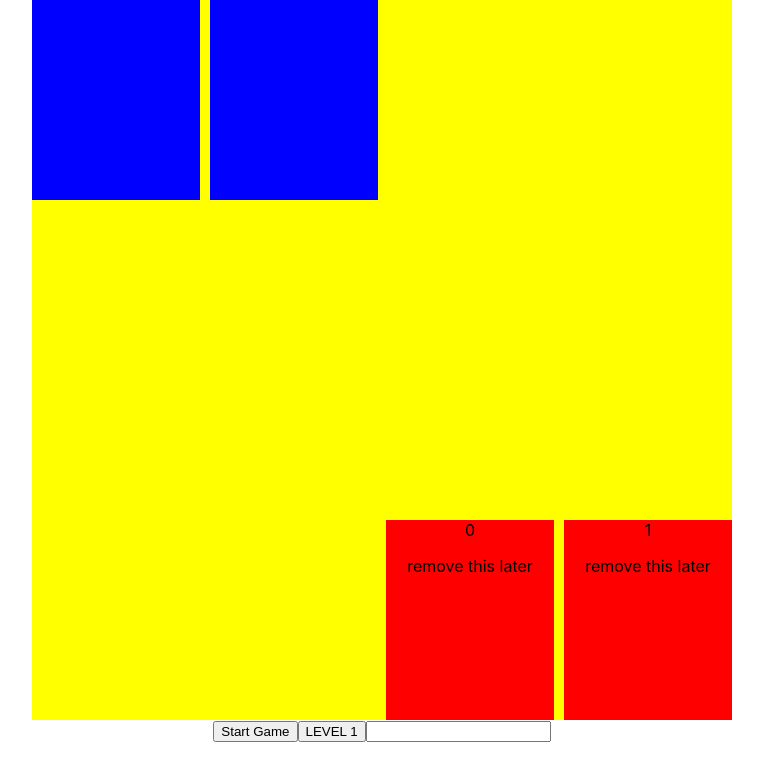
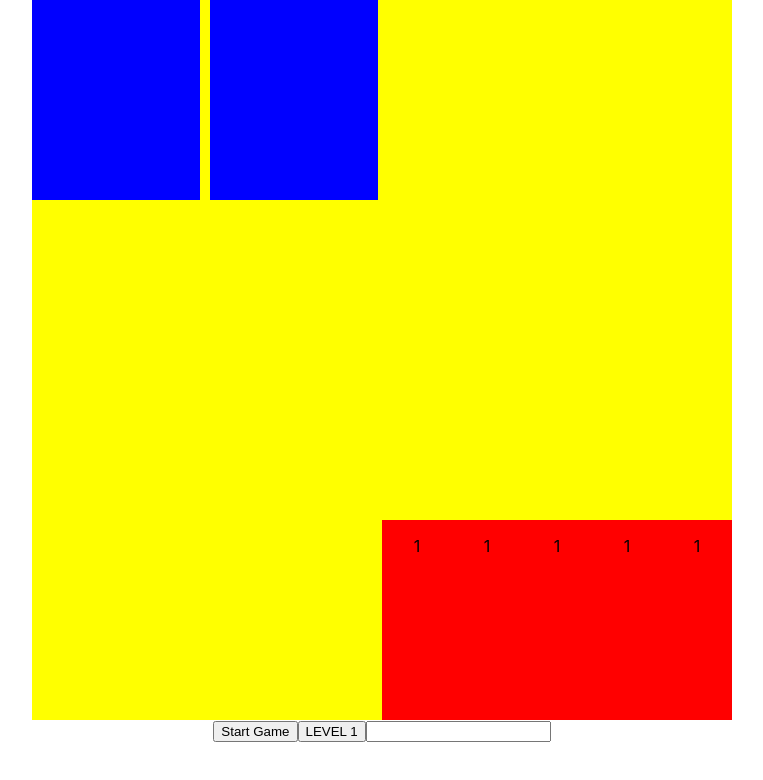
Before and after one commit to dirtyhoops/flexbox-game, a React (Create React App) app: page / in a window 1280 px wide. Shown: the top 780 px of the page, without its empty margins (258-1021 px from the left). Built offline with nearby package versions, Linux system fonts and the light colour scheme; the HTML template or start-up script is replaced by a standard one.

Commit message:
changed rocksCount to be an array instead of it changing flex alignment

```diff
--- a/src/App.css
+++ b/src/App.css
@@ -31,16 +31,22 @@
 .rocks {
   display: flex;
   width: 100%;
-  gap: 10px;
   position: absolute;
   bottom: 0;
 }
 
 .rock {
-  flex: 0 0 24%;
-  width: 25%;
+  flex: 0 0 10%;
+  width: 10%;
   height: 200px;
   background-color: red;
+}
+
+.rock-show {
+}
+
+.rock-hide {
+  display: none;
 }
 
 .movedown {
--- a/src/components/Board.js
+++ b/src/components/Board.js
@@ -10,6 +10,7 @@ const Board = ({ gameLevel, startGame }) => {
       <Rocks
         rocksCount={gameLevel.rocksCount}
         rocksAllignment={gameLevel.rocksAllignment}
+        rocksPlacement={gameLevel.rocksPlacement}
       />
       {/* <p>ayoo</p> */}
     </div>
--- a/src/components/Rocks.js
+++ b/src/components/Rocks.js
@@ -1,17 +1,27 @@
 import React from 'react';
 
-const Rocks = ({ rocksCount, rocksAllignment }) => {
+const Rocks = ({ rocksCount, rocksAllignment, rocksPlacement }) => {
   return (
+    // <div className={`rocks ${rocksAllignment}`}>
+    //   {/* <div className='rocks'> */}
+    //   {Array.from({ length: rocksCount }, (_, i) => (
+    //     <div key={i} className='rock'>
+    //       {i}
+    //       <p>remove this later</p>
+    //     </div>
+    //   ))}
+
+    //   {/* <div className='rock'></div> */}
+    // </div>
     <div className={`rocks ${rocksAllignment}`}>
-      {/* <div className='rocks'> */}
-      {Array.from({ length: rocksCount }, (_, i) => (
-        <div key={i} className='rock'>
-          {i}
-          <p>remove this later</p>
+      {rocksPlacement.map((rock, idx) => (
+        <div
+          key={idx}
+          className={`rock ${rock === 1 ? 'rock-show' : 'rock-hide'} `}
+        >
+          <p>{rock}</p>
         </div>
       ))}
-
-      {/* <div className='rock'></div> */}
     </div>
   );
 };
--- a/src/data/levels.js
+++ b/src/data/levels.js
@@ -4,6 +4,7 @@ export const levels = {
   1: {
     shipsCount: 2,
     rocksCount: 2,
+    rocksPlacement: [0, 0, 0, 0, 0, 1, 1, 1, 1, 1],
     rocksAllignment: 'rocks-allignment-1',
     answer: 'justify-content: flex-end'
   },
```
Also changed, not shown: src/todo.txt (deleted).
